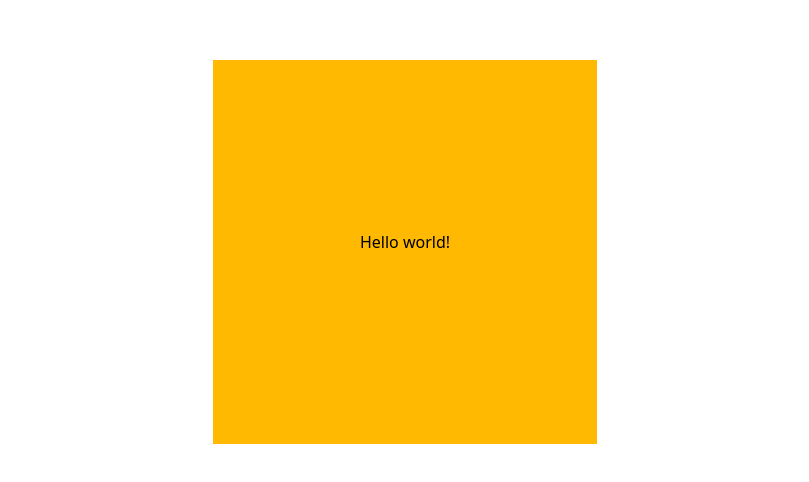
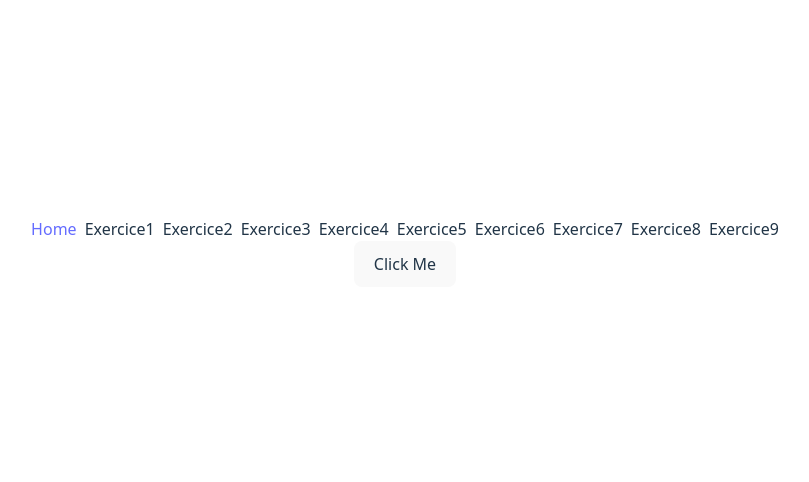
Before and after one commit to AntoineMHB/React-Exercices, a React (Vite) app: page / in a window 1280 px wide. Shown: the part 148-630 px from the top of the page, without its empty margins (235-1044 px from the left). Built offline with nearby package versions, Linux system fonts and the light colour scheme.

Commit message:
Solve Exercice 2

```diff
--- a/src/App.jsx
+++ b/src/App.jsx
@@ -4,13 +4,38 @@ import viteLogo from '/vite.svg'
 import './App.css'
 
 function App() {
-  const [count, setCount] = useState(0)
+  const [alerting, setAlerting] = useState(false)
+
+  function handleCick() {
+    setAlerting(prev => !prev)
+    if (alerting) {
+      alert("Clicked!")
+    }
+  }
 
   return (
     <>
-      <div className="bg-amber-400 h-96 w-96">
+      {/* <div className="bg-amber-400 h-96 w-96">
         <div className="w-full bg-amber-400 text-black pt-[170px]">Hello world!</div>
+      </div> */}
+
+      {/* Exercice 2 */}
+      <div>
+        <ul className="flex items-start justify-start gap-2">
+          <a>Home</a>
+          <li>Exercice1</li>
+          <li>Exercice2</li>
+          <li>Exercice3</li>
+          <li>Exercice4</li>
+          <li>Exercice5</li>
+          <li>Exercice6</li>
+          <li>Exercice7</li>
+          <li>Exercice8</li>
+          <li>Exercice9</li>
+        </ul>
       </div>
+
+      <button onClick={handleCick}>Click Me</button>
     </>
   )
 }
```
